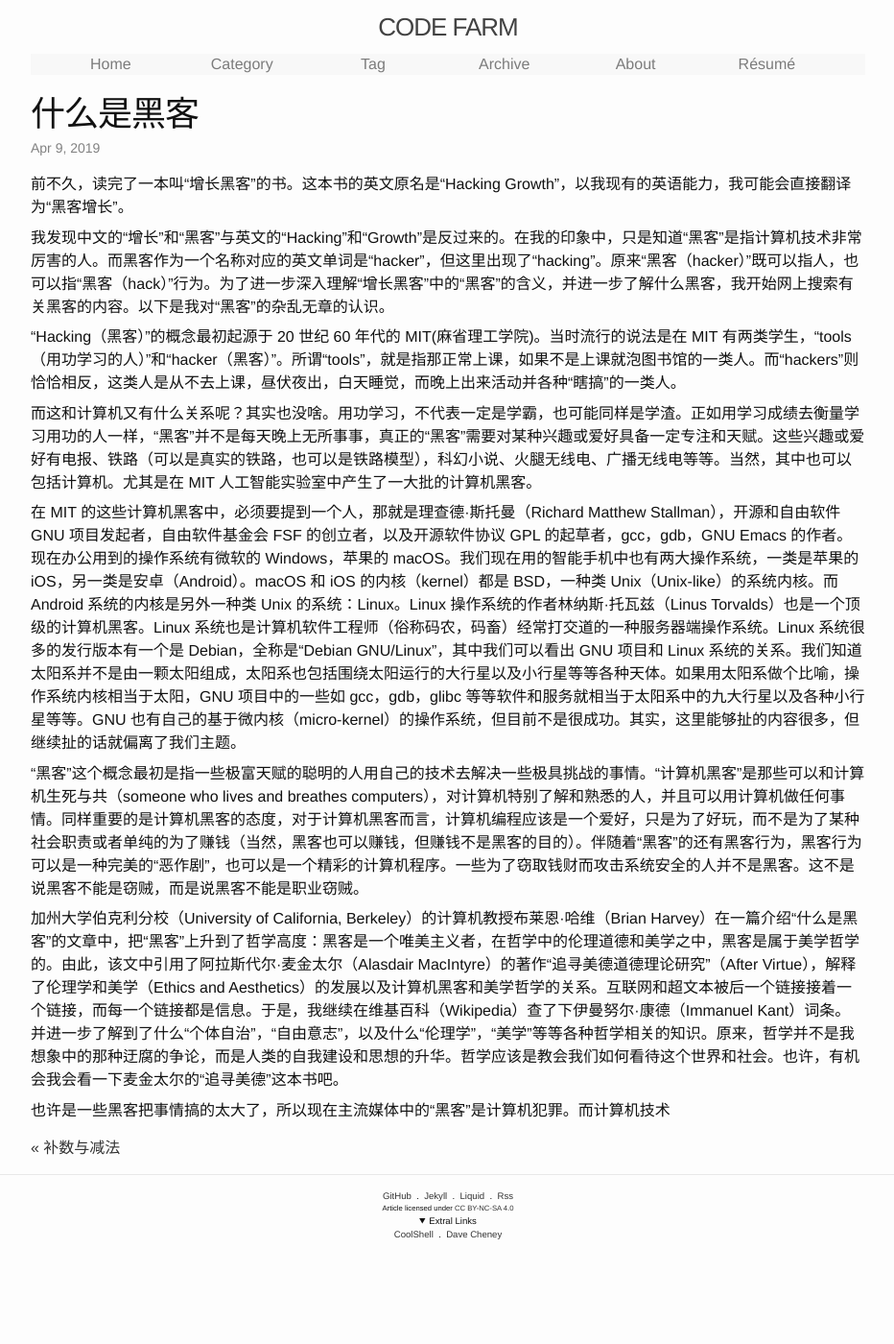
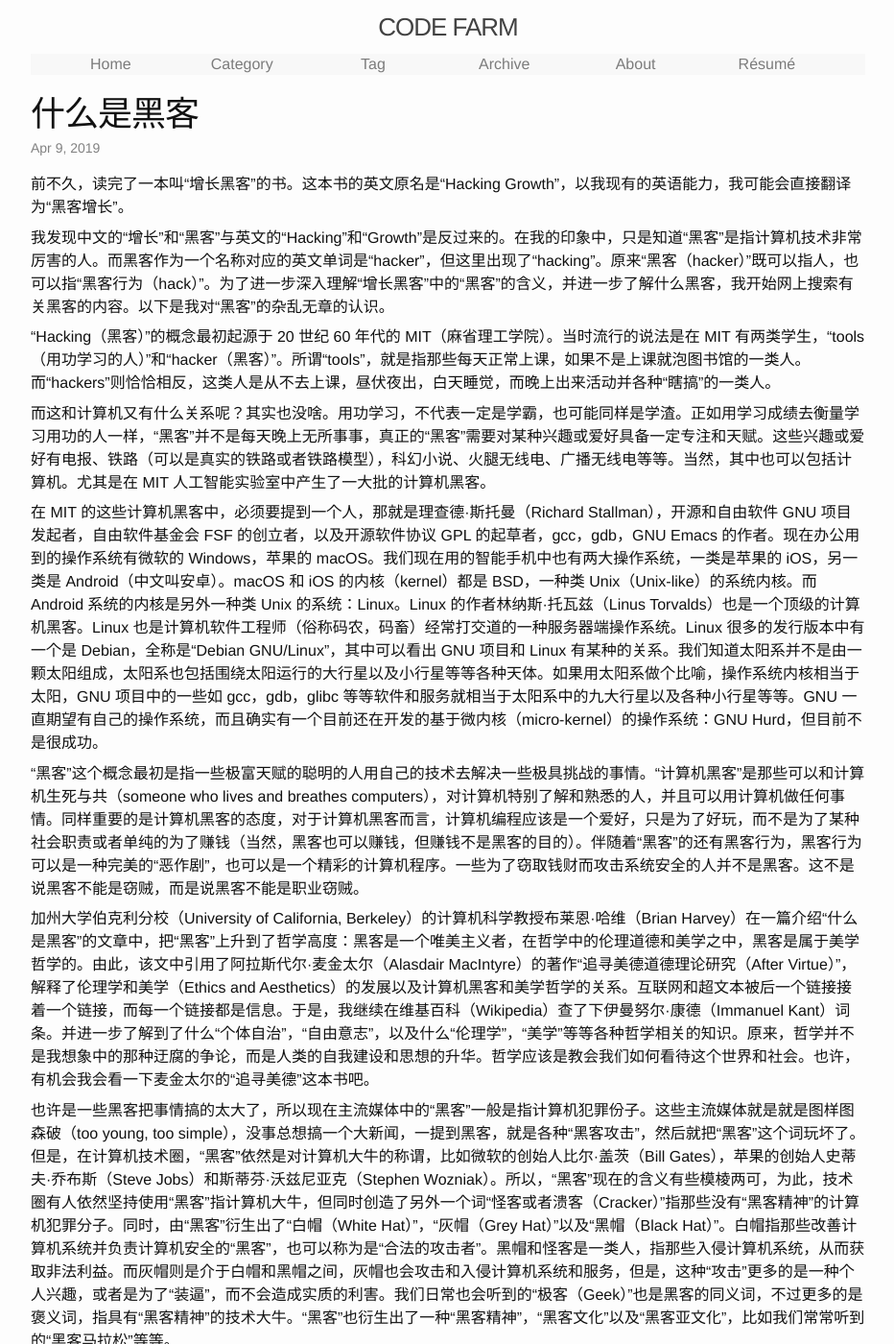
Before and after one commit to ousiax/ousiax.github.io, a Jekyll site: the page built from _posts/2019-04-09-what-is-a-hacker.md, in a window 1280 px wide and 1400 px high. Shown: the whole window at 96% size, without its empty margins (173-1105 px from the left). Built offline with Jekyll 4.4.1, drawn with Linux system fonts in a browser that asks for light colours; some of the changed text lies outside the part shown.

Commit message:
Update 2019-04-09-what-is-a-hacker.md

```diff
--- a/_posts/2019-04-09-what-is-a-hacker.md
+++ b/_posts/2019-04-09-what-is-a-hacker.md
@@ -8,16 +8,23 @@ tags: ['Programming']
 
 前不久，读完了一本叫“增长黑客”的书。这本书的英文原名是“Hacking Growth”，以我现有的英语能力，我可能会直接翻译为“黑客增长”。
 
-我发现中文的“增长”和“黑客”与英文的“Hacking”和“Growth”是反过来的。在我的印象中，只是知道“黑客”是指计算机技术非常厉害的人。而黑客作为一个名称对应的英文单词是“hacker”，但这里出现了“hacking”。原来“黑客（hacker）”既可以指人，也可以指“黑客（hack）”行为。为了进一步深入理解“增长黑客”中的“黑客”的含义，并进一步了解什么黑客，我开始网上搜索有关黑客的内容。以下是我对“黑客”的杂乱无章的认识。
+我发现中文的“增长”和“黑客”与英文的“Hacking”和“Growth”是反过来的。在我的印象中，只是知道“黑客”是指计算机技术非常厉害的人。而黑客作为一个名称对应的英文单词是“hacker”，但这里出现了“hacking”。原来“黑客（hacker）”既可以指人，也可以指“黑客行为（hack）”。为了进一步深入理解“增长黑客”中的“黑客”的含义，并进一步了解什么黑客，我开始网上搜索有关黑客的内容。以下是我对“黑客”的杂乱无章的认识。
 
-“Hacking（黑客）”的概念最初起源于 20 世纪 60 年代的 MIT(麻省理工学院)。当时流行的说法是在 MIT 有两类学生，“tools（用功学习的人）”和“hacker（黑客）”。所谓“tools”，就是指那正常上课，如果不是上课就泡图书馆的一类人。而“hackers”则恰恰相反，这类人是从不去上课，昼伏夜出，白天睡觉，而晚上出来活动并各种“瞎搞”的一类人。
+“Hacking（黑客）”的概念最初起源于 20 世纪 60 年代的 MIT（麻省理工学院）。当时流行的说法是在 MIT 有两类学生，“tools（用功学习的人）”和“hacker（黑客）”。所谓“tools”，就是指那些每天正常上课，如果不是上课就泡图书馆的一类人。而“hackers”则恰恰相反，这类人是从不去上课，昼伏夜出，白天睡觉，而晚上出来活动并各种“瞎搞”的一类人。
 
-而这和计算机又有什么关系呢？其实也没啥。用功学习，不代表一定是学霸，也可能同样是学渣。正如用学习成绩去衡量学习用功的人一样，“黑客”并不是每天晚上无所事事，真正的“黑客”需要对某种兴趣或爱好具备一定专注和天赋。这些兴趣或爱好有电报、铁路（可以是真实的铁路，也可以是铁路模型），科幻小说、火腿无线电、广播无线电等等。当然，其中也可以包括计算机。尤其是在 MIT 人工智能实验室中产生了一大批的计算机黑客。
+而这和计算机又有什么关系呢？其实也没啥。用功学习，不代表一定是学霸，也可能同样是学渣。正如用学习成绩去衡量学习用功的人一样，“黑客”并不是每天晚上无所事事，真正的“黑客”需要对某种兴趣或爱好具备一定专注和天赋。这些兴趣或爱好有电报、铁路（可以是真实的铁路或者铁路模型），科幻小说、火腿无线电、广播无线电等等。当然，其中也可以包括计算机。尤其是在 MIT 人工智能实验室中产生了一大批的计算机黑客。
 
-在 MIT 的这些计算机黑客中，必须要提到一个人，那就是理查德·斯托曼（Richard Matthew Stallman），开源和自由软件 GNU 项目发起者，自由软件基金会 FSF 的创立者，以及开源软件协议 GPL 的起草者，gcc，gdb，GNU Emacs 的作者。现在办公用到的操作系统有微软的 Windows，苹果的 macOS。我们现在用的智能手机中也有两大操作系统，一类是苹果的 iOS，另一类是安卓（Android）。macOS 和 iOS 的内核（kernel）都是 BSD，一种类 Unix（Unix-like）的系统内核。而 Android 系统的内核是另外一种类 Unix 的系统：Linux。Linux 操作系统的作者林纳斯·托瓦兹（Linus Torvalds）也是一个顶级的计算机黑客。Linux 系统也是计算机软件工程师（俗称码农，码畜）经常打交道的一种服务器端操作系统。Linux 系统很多的发行版本有一个是 Debian，全称是“Debian GNU/Linux”，其中我们可以看出 GNU 项目和 Linux 系统的关系。我们知道太阳系并不是由一颗太阳组成，太阳系也包括围绕太阳运行的大行星以及小行星等等各种天体。如果用太阳系做个比喻，操作系统内核相当于太阳，GNU 项目中的一些如 gcc，gdb，glibc 等等软件和服务就相当于太阳系中的九大行星以及各种小行星等等。GNU 也有自己的基于微内核（micro-kernel）的操作系统，但目前不是很成功。其实，这里能够扯的内容很多，但继续扯的话就偏离了我们主题。
+在 MIT 的这些计算机黑客中，必须要提到一个人，那就是理查德·斯托曼（Richard Stallman），开源和自由软件 GNU 项目发起者，自由软件基金会 FSF 的创立者，以及开源软件协议 GPL 的起草者，gcc，gdb，GNU Emacs 的作者。现在办公用到的操作系统有微软的 Windows，苹果的 macOS。我们现在用的智能手机中也有两大操作系统，一类是苹果的 iOS，另一类是 Android（中文叫安卓）。macOS 和 iOS 的内核（kernel）都是 BSD，一种类 Unix（Unix-like）的系统内核。而 Android 系统的内核是另外一种类 Unix 的系统：Linux。Linux 的作者林纳斯·托瓦兹（Linus Torvalds）也是一个顶级的计算机黑客。Linux 也是计算机软件工程师（俗称码农，码畜）经常打交道的一种服务器端操作系统。Linux 很多的发行版本中有一个是 Debian，全称是“Debian GNU/Linux”，其中可以看出 GNU 项目和 Linux 有某种的关系。我们知道太阳系并不是由一颗太阳组成，太阳系也包括围绕太阳运行的大行星以及小行星等等各种天体。如果用太阳系做个比喻，操作系统内核相当于太阳，GNU 项目中的一些如 gcc，gdb，glibc 等等软件和服务就相当于太阳系中的九大行星以及各种小行星等等。GNU 一直期望有自己的操作系统，而且确实有一个目前还在开发的基于微内核（micro-kernel）的操作系统：GNU Hurd，但目前不是很成功。
 
 “黑客”这个概念最初是指一些极富天赋的聪明的人用自己的技术去解决一些极具挑战的事情。“计算机黑客”是那些可以和计算机生死与共（someone who lives and breathes computers），对计算机特别了解和熟悉的人，并且可以用计算机做任何事情。同样重要的是计算机黑客的态度，对于计算机黑客而言，计算机编程应该是一个爱好，只是为了好玩，而不是为了某种社会职责或者单纯的为了赚钱（当然，黑客也可以赚钱，但赚钱不是黑客的目的）。伴随着“黑客”的还有黑客行为，黑客行为可以是一种完美的“恶作剧”，也可以是一个精彩的计算机程序。一些为了窃取钱财而攻击系统安全的人并不是黑客。这不是说黑客不能是窃贼，而是说黑客不能是职业窃贼。
 
-加州大学伯克利分校（University of California, Berkeley）的计算机教授布莱恩·哈维（Brian Harvey）在一篇介绍“什么是黑客”的文章中，把“黑客”上升到了哲学高度：黑客是一个唯美主义者，在哲学中的伦理道德和美学之中，黑客是属于美学哲学的。由此，该文中引用了阿拉斯代尔·麦金太尔（Alasdair MacIntyre）的著作“追寻美德道德理论研究”（After Virtue），解释了伦理学和美学（Ethics and Aesthetics）的发展以及计算机黑客和美学哲学的关系。互联网和超文本被后一个链接接着一个链接，而每一个链接都是信息。于是，我继续在维基百科（Wikipedia）查了下伊曼努尔·康德（Immanuel Kant）词条。并进一步了解到了什么“个体自治”，“自由意志”，以及什么“伦理学”，“美学”等等各种哲学相关的知识。原来，哲学并不是我想象中的那种迂腐的争论，而是人类的自我建设和思想的升华。哲学应该是教会我们如何看待这个世界和社会。也许，有机会我会看一下麦金太尔的“追寻美德”这本书吧。
+加州大学伯克利分校（University of California, Berkeley）的计算机科学教授布莱恩·哈维（Brian Harvey）在一篇介绍“什么是黑客”的文章中，把“黑客”上升到了哲学高度：黑客是一个唯美主义者，在哲学中的伦理道德和美学之中，黑客是属于美学哲学的。由此，该文中引用了阿拉斯代尔·麦金太尔（Alasdair MacIntyre）的著作“追寻美德道德理论研究（After Virtue）”，解释了伦理学和美学（Ethics and Aesthetics）的发展以及计算机黑客和美学哲学的关系。互联网和超文本被后一个链接接着一个链接，而每一个链接都是信息。于是，我继续在维基百科（Wikipedia）查了下伊曼努尔·康德（Immanuel Kant）词条。并进一步了解到了什么“个体自治”，“自由意志”，以及什么“伦理学”，“美学”等等各种哲学相关的知识。原来，哲学并不是我想象中的那种迂腐的争论，而是人类的自我建设和思想的升华。哲学应该是教会我们如何看待这个世界和社会。也许，有机会我会看一下麦金太尔的“追寻美德”这本书吧。
 
-也许是一些黑客把事情搞的太大了，所以现在主流媒体中的“黑客”是计算机犯罪。而计算机技术
+也许是一些黑客把事情搞的太大了，所以现在主流媒体中的“黑客”一般是指计算机犯罪份子。这些主流媒体就是就是图样图森破（too young, too simple），没事总想搞一个大新闻，一提到黑客，就是各种“黑客攻击”，然后就把“黑客”这个词玩坏了。但是，在计算机技术圈，“黑客”依然是对计算机大牛的称谓，比如微软的创始人比尔·盖茨（Bill Gates），苹果的创始人史蒂夫·乔布斯（Steve Jobs）和斯蒂芬·沃兹尼亚克（Stephen Wozniak）。所以，“黑客”现在的含义有些模棱两可，为此，技术圈有人依然坚持使用“黑客”指计算机大牛，但同时创造了另外一个词“怪客或者溃客（Cracker）”指那些没有“黑客精神”的计算机犯罪分子。同时，由“黑客”衍生出了“白帽（White Hat）”，“灰帽（Grey Hat）”以及“黑帽（Black Hat）”。白帽指那些改善计算机系统并负责计算机安全的“黑客”，也可以称为是“合法的攻击者”。黑帽和怪客是一类人，指那些入侵计算机系统，从而获取非法利益。而灰帽则是介于白帽和黑帽之间，灰帽也会攻击和入侵计算机系统和服务，但是，这种“攻击”更多的是一种个人兴趣，或者是为了“装逼”，而不会造成实质的利害。我们日常也会听到的“极客（Geek）”也是黑客的同义词，不过更多的是褒义词，指具有“黑客精神”的技术大牛。“黑客”也衍生出了一种“黑客精神”，“黑客文化”以及“黑客亚文化”，比如我们常常听到的“黑客马拉松”等等。
+
+如果想进一步了解“计算机黑客”，可以读一读斯蒂芬·利维（Steven Levy）的“黑客：计算机革命的英雄”这本书。
+
+#### 参考
+
+- https://people.eecs.berkeley.edu/~bh/hacker.html
+- https://en.wikipedia.org/wiki/Hacks\_at\_the\_Massachusetts\_Institute\_of\_Technology
```
